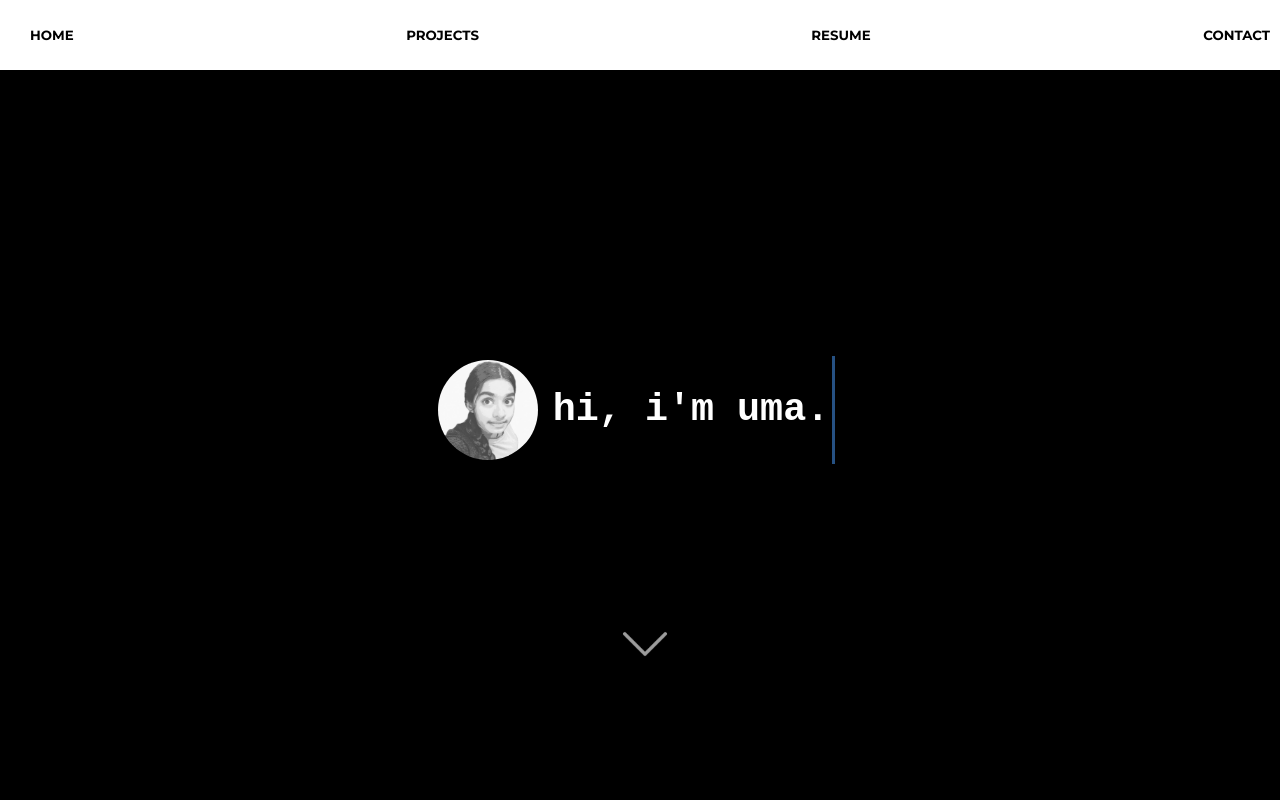
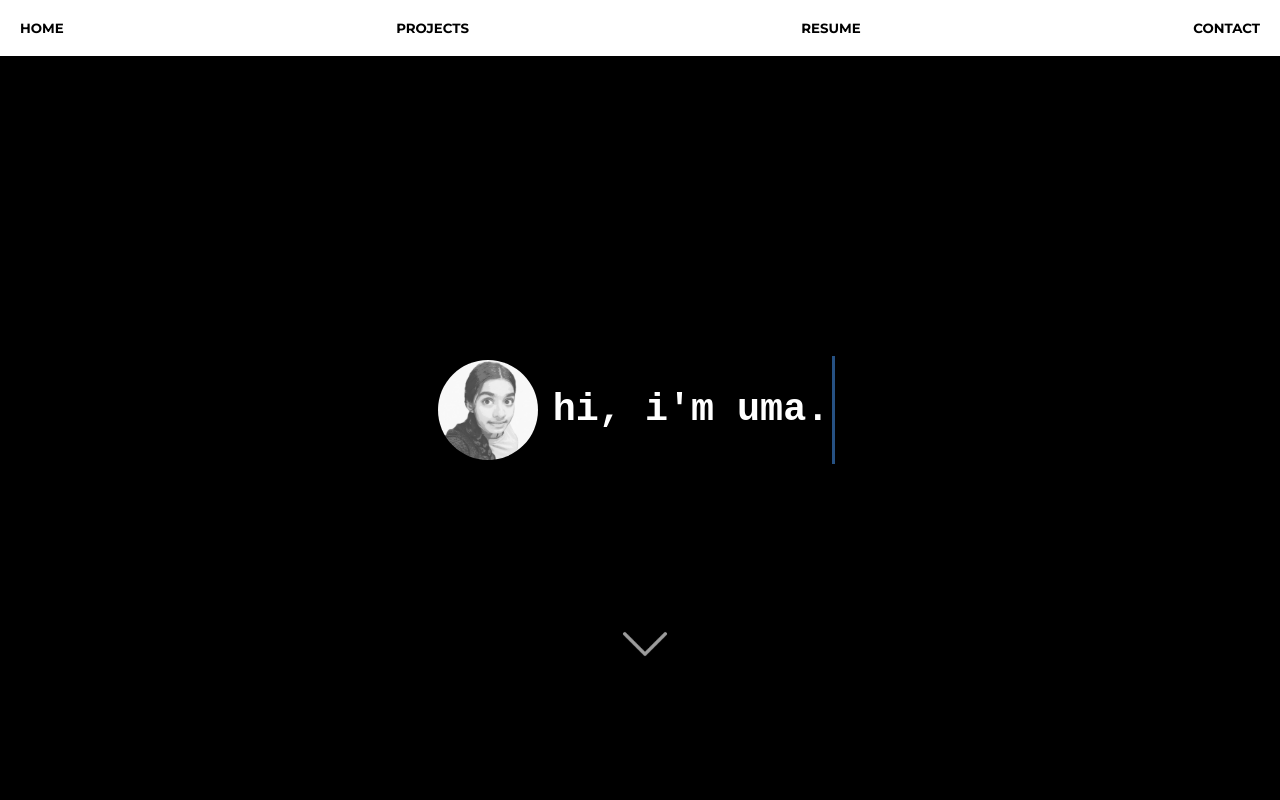
Before and after one commit to uma-anand/personal-website, a Next.js app in the folder personal-website/: page / in a window 1280 px wide. Shown: the top 800 px of the page. Built offline with nearby package versions, Linux system fonts and the light colour scheme.

Commit message:
feat: banner font adjustable

```diff
--- a/personal-website/src/app/globals.css
+++ b/personal-website/src/app/globals.css
@@ -7,14 +7,8 @@ html {
 .banner {
   background-color: white;
   color: black;
-  height: 5vh;
-  padding: 2.5vh;
-  margin-left: -10px;
-  margin-right: -10px;
-  margin-top: -10px;
   display: flex;
   justify-content: space-between;
-  align-items: center;
   position: fixed;
   width: 100%;
   top: 0;
@@ -132,9 +126,10 @@ body {
   font-weight: 700;
   display: inline;
   margin: 20px;
-  margin-top: 30px;
   font-size: smaller;
-
+  @media (max-width: 400px) {
+    font-size: 10px; /* Adjust the size as needed for your design */
+  }
 }
 
 .white-section-container {
```
